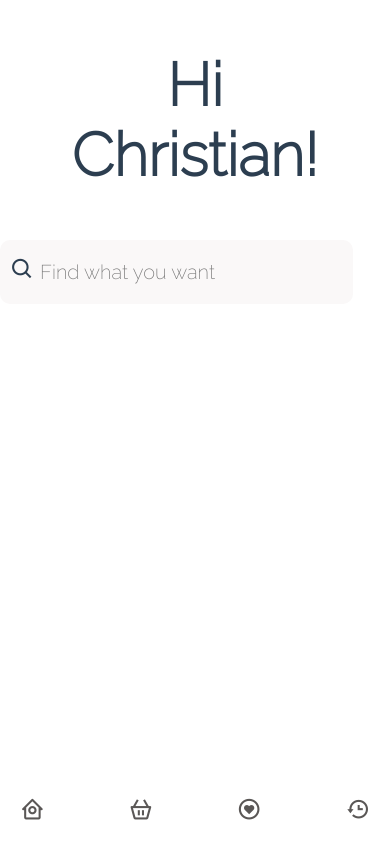
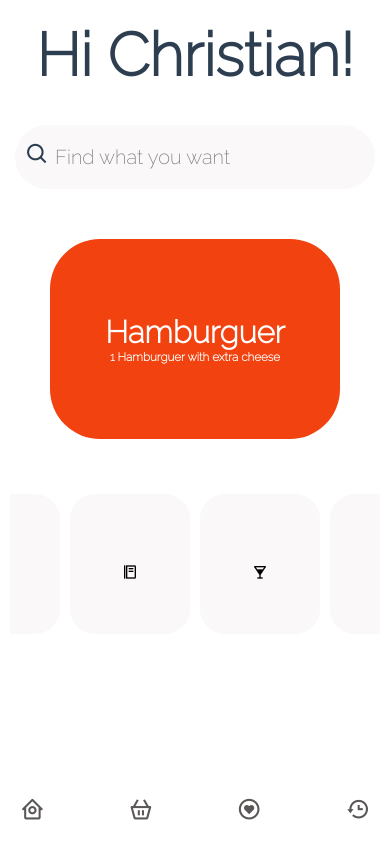
Before and after one commit to ChrisQ97/food_app, a Vue app: page / in a window 390 px wide. Built offline with nearby package versions, Linux system fonts and the light colour scheme; grey boxes are pictures that could not be loaded.

Commit message:
Text and Image Responsive, Scroll horizontal icons

```diff
--- a/src/App.vue
+++ b/src/App.vue
@@ -2,6 +2,8 @@
   <div>
     <Greeting/>
     <Search/>
+    <Featured/>
+    <Scroll/>
     <Barmenu/>
   </div>
 </template>
@@ -10,12 +12,16 @@
 import Barmenu from './components/Barmenu.vue';
 import Greeting from './components/Greeting.vue';
 import Search from './components/Search.vue';
+import Featured from './components/Featured.vue';
+import Scroll from './components/Scroll.vue'
 export default {
   name: 'App',
   components: {
     Barmenu,
     Greeting,
     Search,
+    Featured,
+    Scroll,
   }
 }
 </script>
--- /dev/null
+++ b/src/components/Featured.vue
@@ -0,0 +1,43 @@
+<template>
+	<div class="combo-header">
+		<div class="text-menu-featured">
+			<h1>Hamburguer</h1>
+			<p>1 Hamburguer with extra cheese</p>
+		</div>
+		<div class="image-menu-featured">
+			<img src="https://images.unsplash.com/photo-1586816001966-79b736744398?ixid=MnwxMjA3fDB8MHxwaG90by1wYWdlfHx8fGVufDB8fHx8&ixlib=rb-1.2.1&auto=format&fit=crop&w=750&q=80" alt="">
+		</div>
+	</div>
+</template>
+<script>
+	export default {
+		name: 'Featured'
+	}
+</script>
+<style languaje="less" scoped>
+.combo-header {
+	margin: 50px;
+	background-color: #f1420f;
+	padding: 75px;
+	border-radius: 50px;
+	color: white;
+	font-weight: bold;
+	display: flex;
+	align-items: center;
+	justify-content: center;
+}
+h1 {
+	font-size: 8vw;
+}
+p {
+	font-size: 3vw
+}
+.image-menu-featured {
+  max-width: 100%;
+  height: auto;
+}
+img {
+	width: 60%;
+	object-fit: cover;
+}
+</style>
--- a/src/components/Greeting.vue
+++ b/src/components/Greeting.vue
@@ -10,7 +10,7 @@
 </script>
 <style lang="less">
 .title {
-	padding: 50px;
+	padding: 20px;
 	font-weight: 100;
 	font-size: 30px;
 }
--- /dev/null
+++ b/src/components/Scroll.vue
@@ -0,0 +1,49 @@
+<template>
+	<div class="wrapper">
+		<div class="item"><i class='bx bxs-wine bx-lg' ></i></div>
+		<div class="item"><i class='bx bx-dish bx-lg' ></i></div>
+		<div class="item"><i class='bx bxs-cake bx-lg' ></i></div>
+		<div class="item"><i class='bx bx-food-menu bx-lg' ></i></div>
+		<div class="item"><i class='bx bxs-drink bx-lg' ></i></div>
+		<div class="item"><i class='bx bxs-beer bx-lg' ></i></div>
+		<div class="item"><i class='bx bxs-pizza bx-lg' ></i></div>
+		<div class="item"><i class='bx bxs-cookie bx-lg' ></i></div>
+
+	</div>
+</template>
+<script>
+export default {
+	name: 'Scroll',
+}
+</script>
+
+<style languaje="less" scoped>
+.wrapper {
+	align-items: center;
+	justify-content: center;
+	max-height: 150px;
+	padding-bottom: 50px;
+	display: flex;
+	margin: 10px;
+	overflow-x: auto;
+
+
+}
+.item {
+	min-width: 120px;
+	height: 120px;
+	line-height: 120px;
+	text-align: center;
+	background-color: #faf8f8;
+	color: black;
+	margin: 5px;
+	border-radius: 25px;
+	align-items: center;
+	padding-top: 20px;
+    &:hover {
+      color: rgba(255,131,62);
+    }
+
+}
+
+</style>
--- a/src/components/Search.vue
+++ b/src/components/Search.vue
@@ -16,15 +16,16 @@
 	display: flex;
 	position: relative;
 	align-item: center;
+	margin: 15px;
 	input {
-		width: 75%;
+		width: 100%;
 		padding: 20px;
 		background-color: #faf8f8;
 		border: 0;
 		color: black;
 		wight: bold;
 		outline: none;
-		border-radius: 10px;
+		border-radius: 40px;
 		padding-left: 40px;
 		font-size: 20px;
 	}
```
